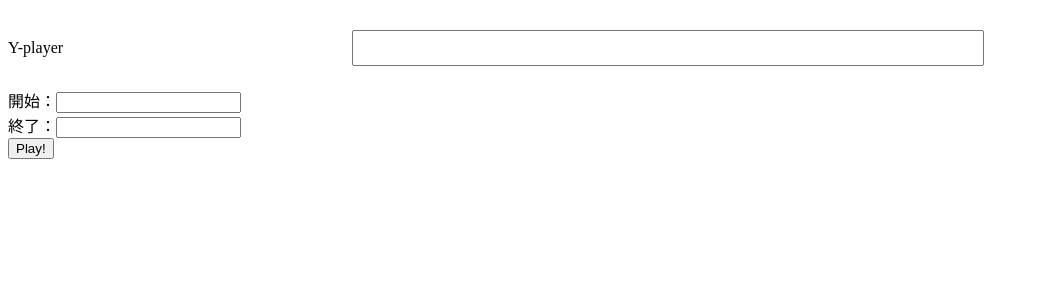
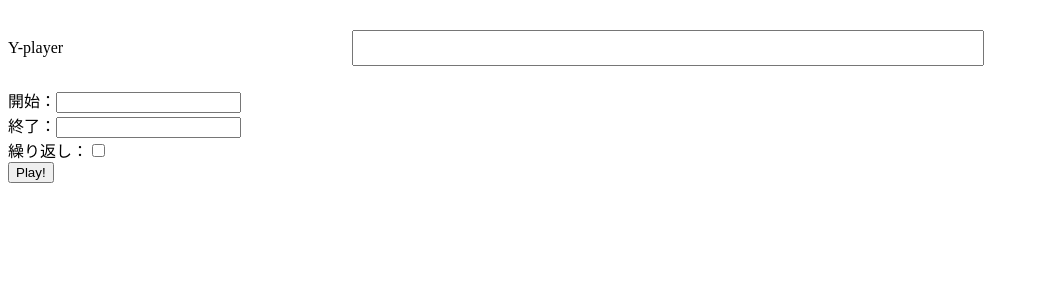
Before and after one commit to harokki/y-player-graphql, a Next.js app: page / in a window 1280 px wide. Shown: the top 300 px of the page, without its empty margins (0-1039 px from the left). Built offline with nearby package versions, Linux system fonts and the light colour scheme.

Commit message:
繰り返しボタンを設置

```diff
--- a/src/components/form/index.tsx
+++ b/src/components/form/index.tsx
@@ -6,12 +6,16 @@ type Props = {
   setStart: Dispatch<SetStateAction<number | undefined>>
   setEnd: Dispatch<SetStateAction<number | undefined>>
   startVideo: () => void
+  isLoop: boolean
+  setIsLoop: Dispatch<SetStateAction<boolean>>
 }
 
 export const StartEndForm: React.FC<Props> = ({
   setStart,
   setEnd,
   startVideo,
+  isLoop,
+  setIsLoop,
 }) => {
   return (
     <form className={styles.form}>
@@ -31,6 +35,10 @@ export const StartEndForm: React.FC<Props> = ({
           onChange={(e) => setEnd(parseInt(e.target.value))}
         />
       </label>
+      <label>
+        繰り返し：
+        <input type="checkbox" name="loop" onClick={() => setIsLoop(!isLoop)} />
+      </label>
       <input type="button" value="Play!" onClick={() => startVideo()} />
     </form>
   )
--- a/src/pages/index.tsx
+++ b/src/pages/index.tsx
@@ -9,6 +9,7 @@ const IndexPage: NextPage = () => {
   const [start, setStart] = useState<number | undefined>(undefined)
   const [end, setEnd] = useState<number | undefined>(undefined)
   const [videoId, setVideoId] = useState<string>('2g811Eo7K8U')
+  const [isLoop, setIsLoop] = useState<boolean>(false)
   const playerRef = useRef<any | undefined>()
 
   const startVideo = () => {
@@ -21,6 +22,9 @@ const IndexPage: NextPage = () => {
     if (playerRef && playerRef.current) {
       playerRef.current.internalPlayer.pauseVideo()
       playerRef.current.internalPlayer.seekTo(start)
+      if (isLoop) {
+        playerRef.current.internalPlayer.playVideo()
+      }
     }
   }
 
@@ -44,6 +48,8 @@ const IndexPage: NextPage = () => {
         setStart={setStart}
         setEnd={setEnd}
         startVideo={startVideo}
+        isLoop={isLoop}
+        setIsLoop={setIsLoop}
       />
     </>
   )
```
